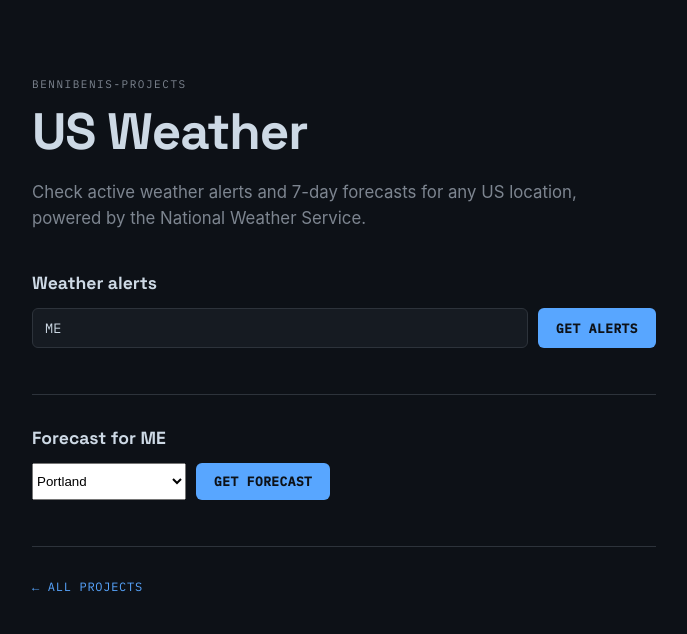
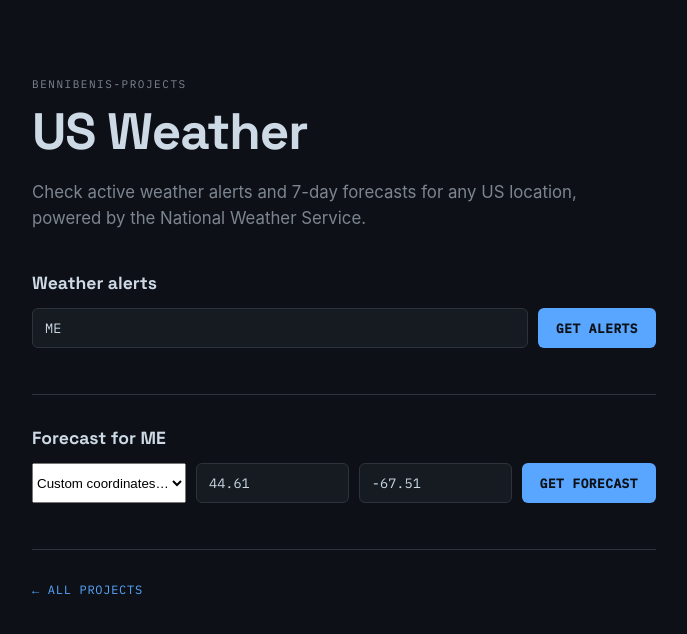
Before and after one commit to bennibeni/Weather, a Next.js app: page / in a window 1280 px wide. Shown: the top 634 px of the page, without its empty margins (296-983 px from the left). Built offline with nearby package versions, Linux system fonts and the light colour scheme.

Commit message:
added default coordinates

```diff
--- a/app/page.tsx
+++ b/app/page.tsx
@@ -1,6 +1,6 @@
 "use client";
 
-import { useEffect, useState, type FormEvent } from "react";
+import { useEffect, useRef, useState, type FormEvent } from "react";
 import { CITIES_BY_STATE } from "../lib/cities";
 
 export default function Home() {
@@ -10,15 +10,21 @@ export default function Home() {
   const [alertsError, setAlertsError] = useState<string | null>(null);
 
   const cities = CITIES_BY_STATE[state] ?? [];
-  const [cityIndex, setCityIndex] = useState(0);
-  const [customLat, setCustomLat] = useState("");
-  const [customLon, setCustomLon] = useState("");
+  const [cityIndex, setCityIndex] = useState(-1);
+  const [customLat, setCustomLat] = useState("44.61");
+  const [customLon, setCustomLon] = useState("-67.51");
   const [forecastText, setForecastText] = useState<string | null>(null);
   const [forecastLoading, setForecastLoading] = useState(false);
   const [forecastError, setForecastError] = useState<string | null>(null);
 
-  // Reset the selected city whenever the state changes.
+  // Reset the selected city whenever the state changes (but not on the initial mount,
+  // so the default custom coordinates for 44.61°N, 67.51°W stay selected on load).
+  const isFirstRender = useRef(true);
   useEffect(() => {
+    if (isFirstRender.current) {
+      isFirstRender.current = false;
+      return;
+    }
     setCityIndex(0);
   }, [state]);
 
```
